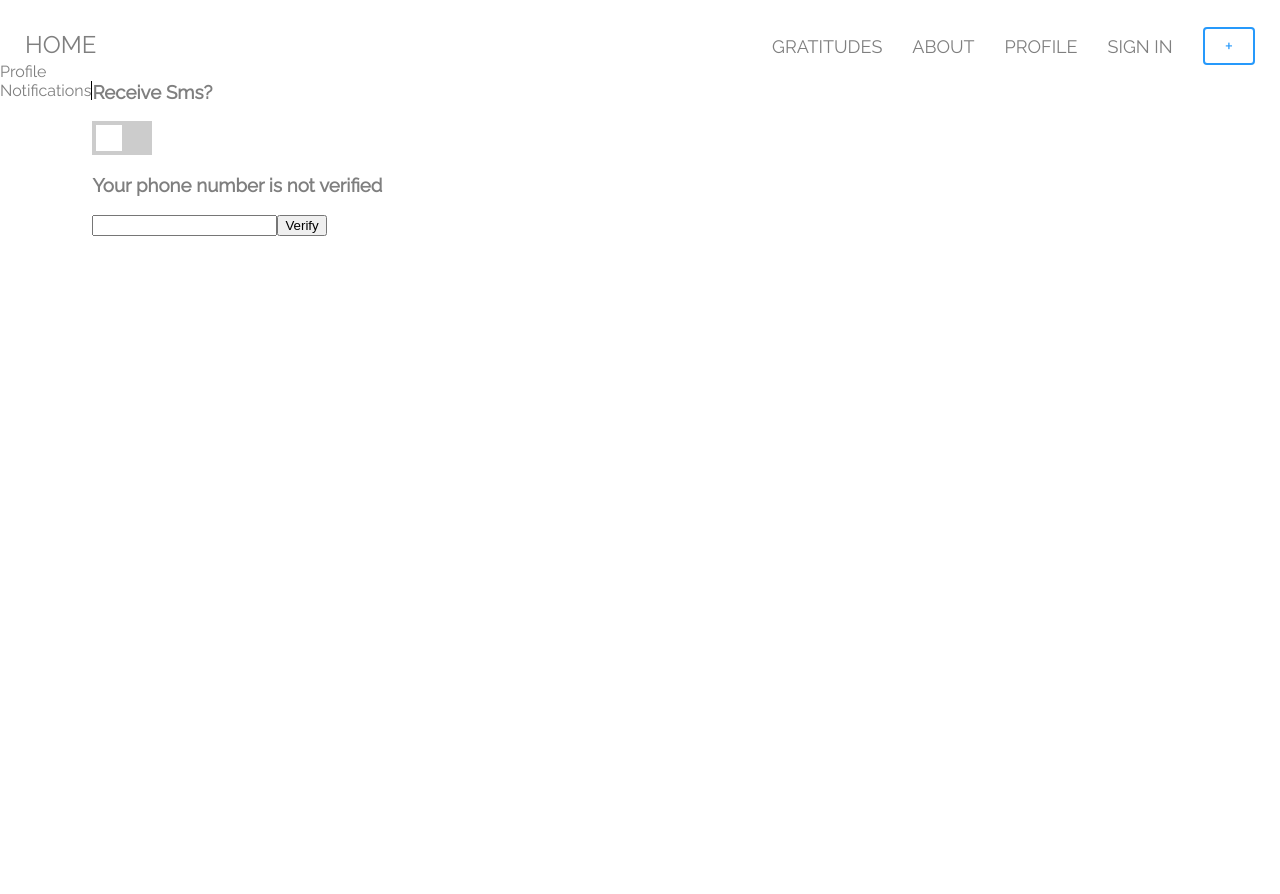
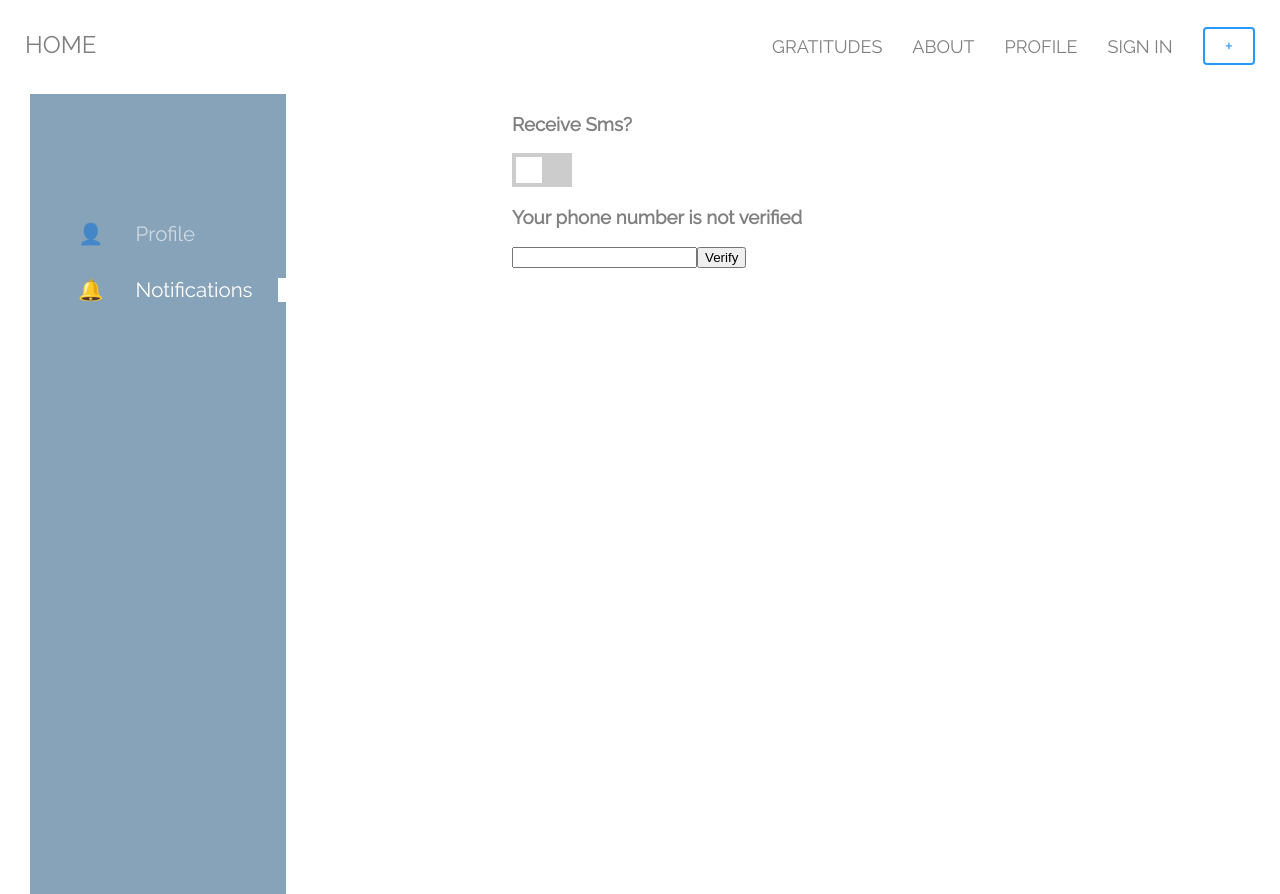
Before and after one commit to melchua/grateful, a Next.js app in the folder grateful-webapp/: page /settings in a window 1280 px wide. Before the commit the page ends 800 px from the top, so only its background shows below. Built offline with nearby package versions, Linux system fonts and the light colour scheme; no server answers.

Commit message:
finishing settings sidebar

```diff
--- a/grateful-webapp/pages/settings.js
+++ b/grateful-webapp/pages/settings.js
@@ -28,11 +28,16 @@ export default function Settings() {
         <div className={styles.sidebar}>
           <div
             role="button"
-            className={profileView ? styles.activeOption : styles.option}
+            className={
+              profileView
+                ? `${styles.activeOption} ${styles.topOption}`
+                : `${styles.option} ${styles.topOption}`
+            }
             onClick={() => setProfileView(true)}
             onKeyDown={() => setProfileView(true)}
           >
-            Profile
+            <p className={styles.icon}>&#x1F464;</p>
+            <p className={styles.optionName}>Profile</p>
           </div>
           <div
             role="button"
@@ -40,13 +45,16 @@ export default function Settings() {
             onClick={() => setProfileView(false)}
             onKeyDown={() => setProfileView(false)}
           >
-            Notifications
+            <p className={styles.icon}>&#x1F514;</p>
+            <p className={styles.optionName}>Notifications</p>
           </div>
         </div>
         {profileView ? (
-          <div>first name last name email</div>
+          <div className={styles.optionContainer}>
+            first name last name email
+          </div>
         ) : (
-          <div>
+          <div className={styles.optionContainer}>
             <h3>Receive Sms?</h3>
             <Slider locked={!currentUser.is_verified} />
             {currentUser.is_verified ? (
--- a/grateful-webapp/styles/Settings.module.css
+++ b/grateful-webapp/styles/Settings.module.css
@@ -1,12 +1,53 @@
 .settingsContainer {
   display: flex;
+  justify-content: space-between;
+  width: 100vw;
+  height: 100vh;
+  margin-top: 2rem;
 }
 
 .sidebar {
   display: flex;
   flex-direction: column;
+  width: 20vw;
+  background-color: #87a3b9;
+  margin-left: 30px;
+}
+
+.optionContainer {
+  width: 60vw;
 }
 
 .activeOption {
-  border-right: 1px solid black;
+  border-right: 8px solid white;
+  color: white;
+  cursor: pointer;
+  display: flex;
+  align-items: center;
+  margin-left: 3rem;
+  margin-top: 2rem;
+  font-size: 1.6vw;
 }
+
+.option {
+  color: rgba(255, 255, 255, 0.6);
+  cursor: pointer;
+  display: flex;
+  align-items: center;
+  margin-left: 3rem;
+  margin-top: 2rem;
+  font-size: 1.6vw;
+}
+
+.optionName {
+  margin: 0;
+  margin-left: 2rem;
+}
+
+.topOption {
+  margin-top: 8rem;
+}
+
+.icon {
+  margin: 0;
+}
```
